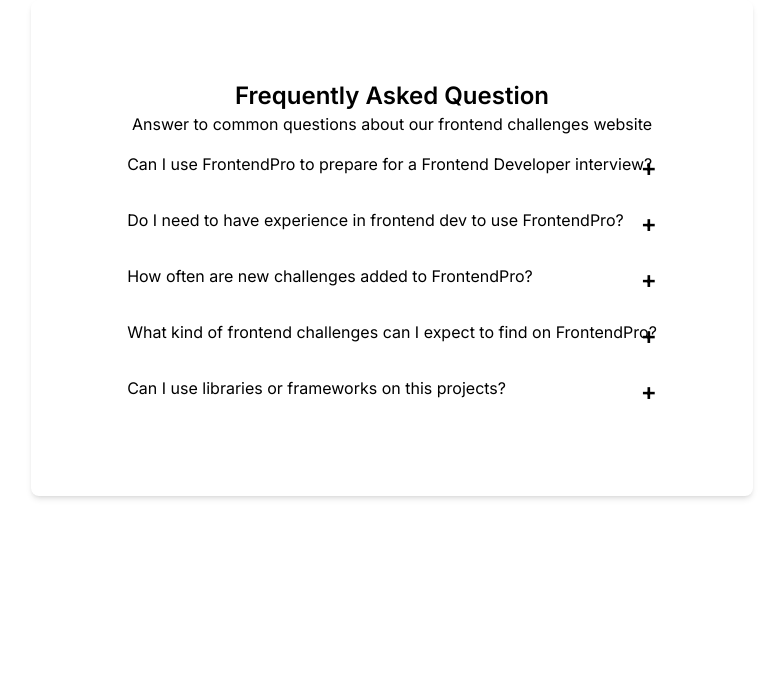
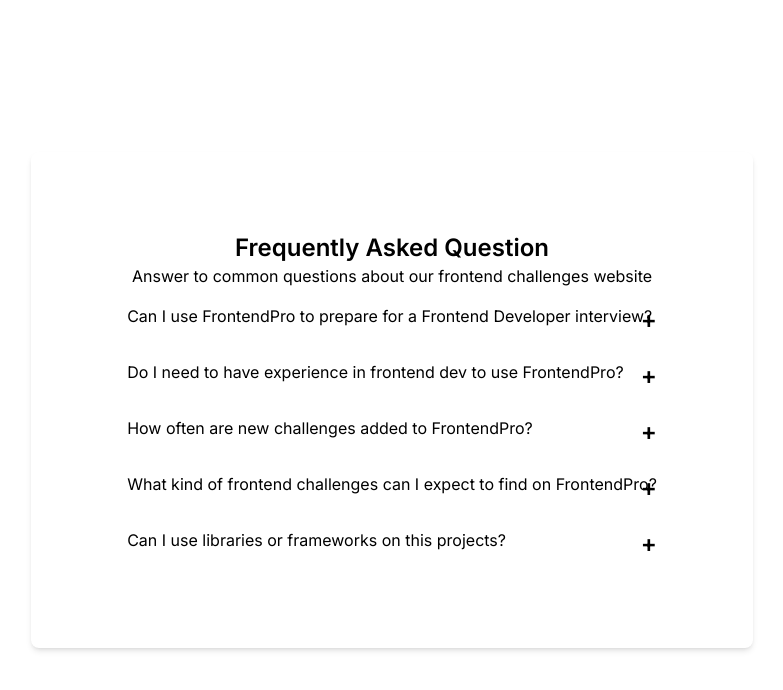
Before and after one commit to ainunnfh/accordion-component, a Next.js app: page / in a window 1280 px wide. Shown: the top 690 px of the page, without its empty margins (248-1031 px from the left). Built offline with nearby package versions, Linux system fonts and the light colour scheme.

Commit message:
💄update (page): add items center

```diff
--- a/src/app/page.tsx
+++ b/src/app/page.tsx
@@ -1,9 +1,8 @@
 import Card from "@/component/Card";
-import Image from "next/image";
 
 export default function Home() {
   return (
-    <div className="flex justify-center">
+    <div className="flex items-center justify-center min-h-screen">
       <Card/>
     </div>
   );
```
